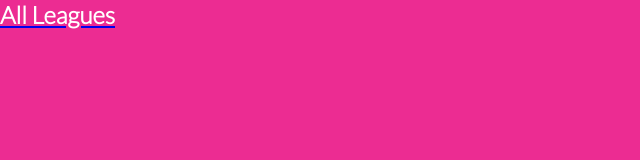
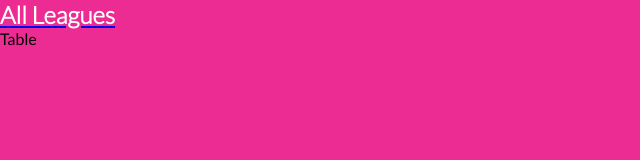
Before and after one commit to Aquinasmoriasi/coin-shark, a React (Create React App) app: page /Tables in a window 1280 px wide. Before the commit this address had no page. Shown: the top 160 px of the page, without its empty margins (0-640 px from the left). Built offline with nearby package versions, Linux system fonts and the light colour scheme.

Commit message:
correct errors

```diff
--- a/src/Components/Leagues.jsx
+++ b/src/Components/Leagues.jsx
@@ -7,6 +7,7 @@ import { fetchLeagues, fetchTables } from '../redux/leagues/leagues';
 const Leagues = () => {
   const dispatch = useDispatch();
   const leagues = useSelector((state) => state.leagues);
+  console.log(leagues);
   useEffect(() => {
     if (leagues.length === 0) {
       dispatch(fetchLeagues());
--- a/src/Components/Nav.jsx
+++ b/src/Components/Nav.jsx
@@ -1,7 +1,7 @@
 import React from 'react';
 import { NavLink, Routes, Route } from 'react-router-dom';
 import Leagues from './Leagues';
-import Table from './Table';
+import Tables from './Tables';
 
 const Nav = () => (
   <>
@@ -14,7 +14,7 @@ const Nav = () => (
     </header>
     <Routes>
       <Route path="/" element={<Leagues />} />
-      <Route path="/Table" element={<Table />} />
+      <Route path="/Tables" element={<Tables />} />
     </Routes>
   </>
 );
--- a/src/Components/Table.jsx
+++ b/src/Components/Tables.jsx
@@ -1,7 +1,7 @@
 import React from 'react';
 
-const Table = () => (
+const Tables = () => (
   <div>Table</div>
 );
 
-export default Table;
+export default Tables;
```
